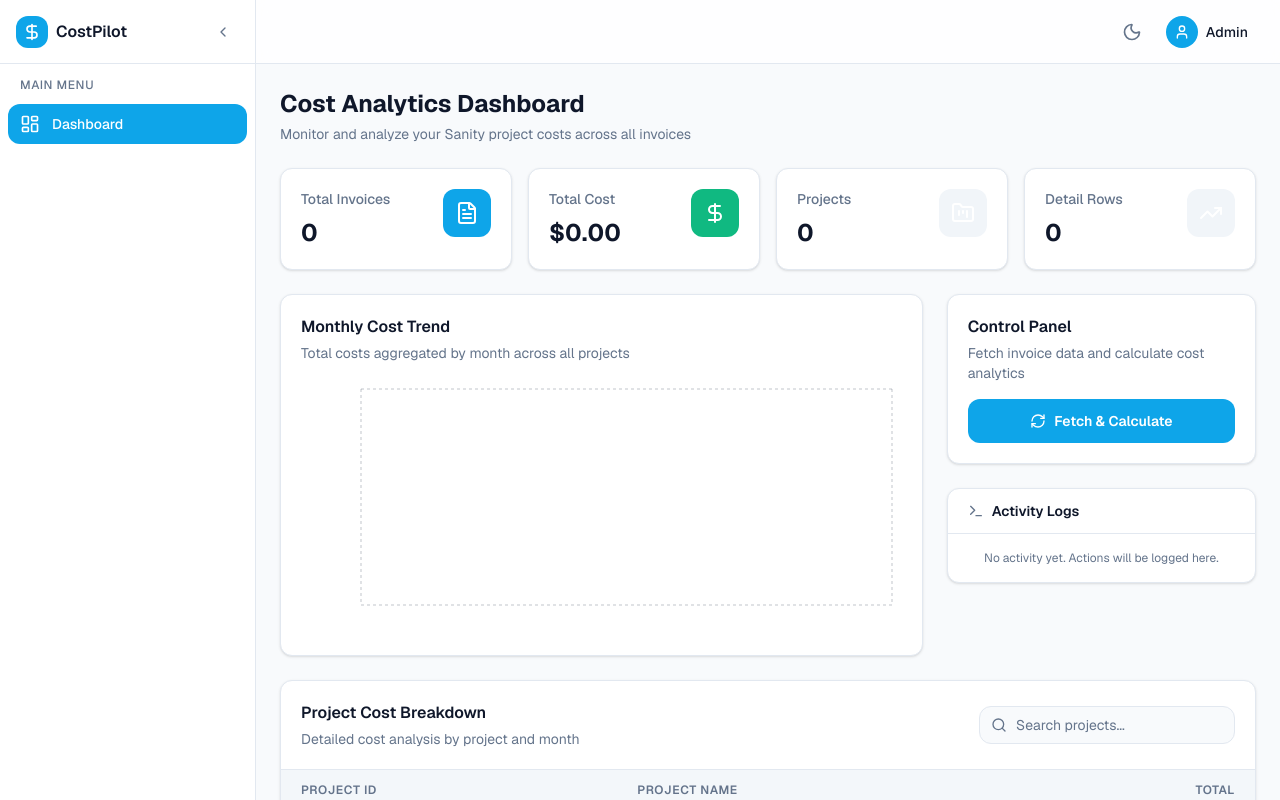
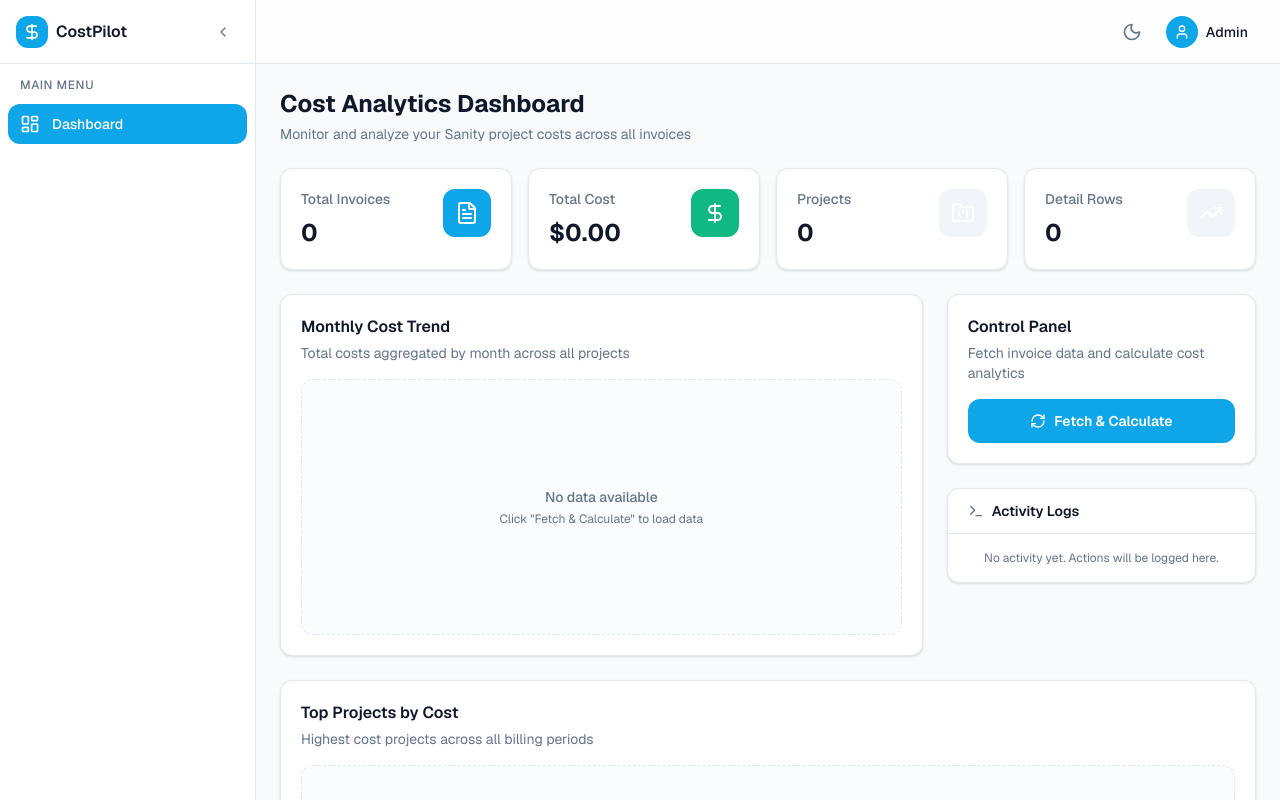
Before and after one commit to techchintan/sanity-costpilot, a Next.js app: page / in a window 1280 px wide. Shown: the top 800 px of the page. Built offline with nearby package versions, Linux system fonts and the light colour scheme.

Commit message:
fix: improve CostChart empty state handling
Add "No data available" prompt and ensure consistent chart display.

Co-authored-by: Chintan <46838508+techchintan@users.noreply.github.com>

```diff
--- a/src/app/page.tsx
+++ b/src/app/page.tsx
@@ -267,16 +267,15 @@ export default function Home() {
           </div>
 
           {/* Top Projects Chart */}
-          {topProjectsData.length > 0 && (
           <div className="mb-6">
             <CostChart
               data={topProjectsData}
               type="bar"
               title="Top Projects by Cost"
               description="Highest cost projects across all billing periods"
+              loading={loading && topProjectsData.length === 0}
             />
           </div>
-          )}
 
           {/* Data Table */}
           <DataTable
--- a/src/components/dashboard/CostChart.tsx
+++ b/src/components/dashboard/CostChart.tsx
@@ -42,6 +42,27 @@ export function CostChart({
           <div className="mt-1 h-4 w-48 animate-pulse rounded bg-muted" />
         </div>
         <div className="h-64 w-full animate-pulse rounded-lg bg-muted" />
+      </div>
+    );
+  }
+
+  const hasData = data && data.length > 0;
+
+  if (!hasData) {
+    return (
+      <div className="rounded-xl border border-border bg-card p-5 shadow-sm">
+        <div className="mb-4">
+          <h3 className="text-base font-semibold text-foreground">{title}</h3>
+          {description && (
+            <p className="mt-1 text-sm text-muted-foreground">{description}</p>
+          )}
+        </div>
+        <div className="flex h-64 w-full items-center justify-center rounded-lg border border-dashed border-border bg-muted/30">
+          <div className="text-center">
+            <p className="text-sm font-medium text-muted-foreground">No data available</p>
+            <p className="mt-1 text-xs text-muted-foreground">Click &quot;Fetch &amp; Calculate&quot; to load data</p>
+          </div>
+        </div>
       </div>
     );
   }
```
Lines whose indentation alone changed are shown as unchanged.
